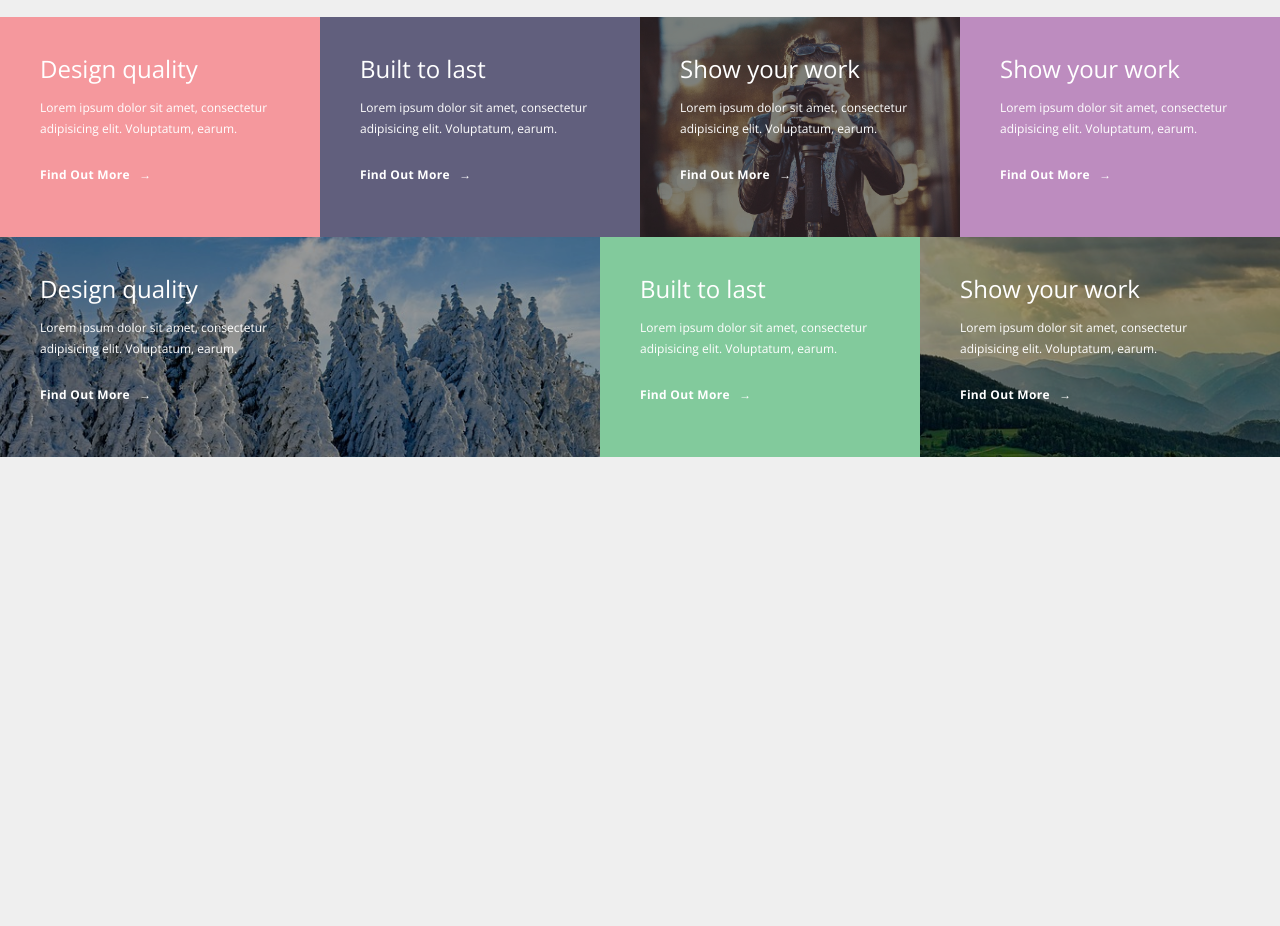
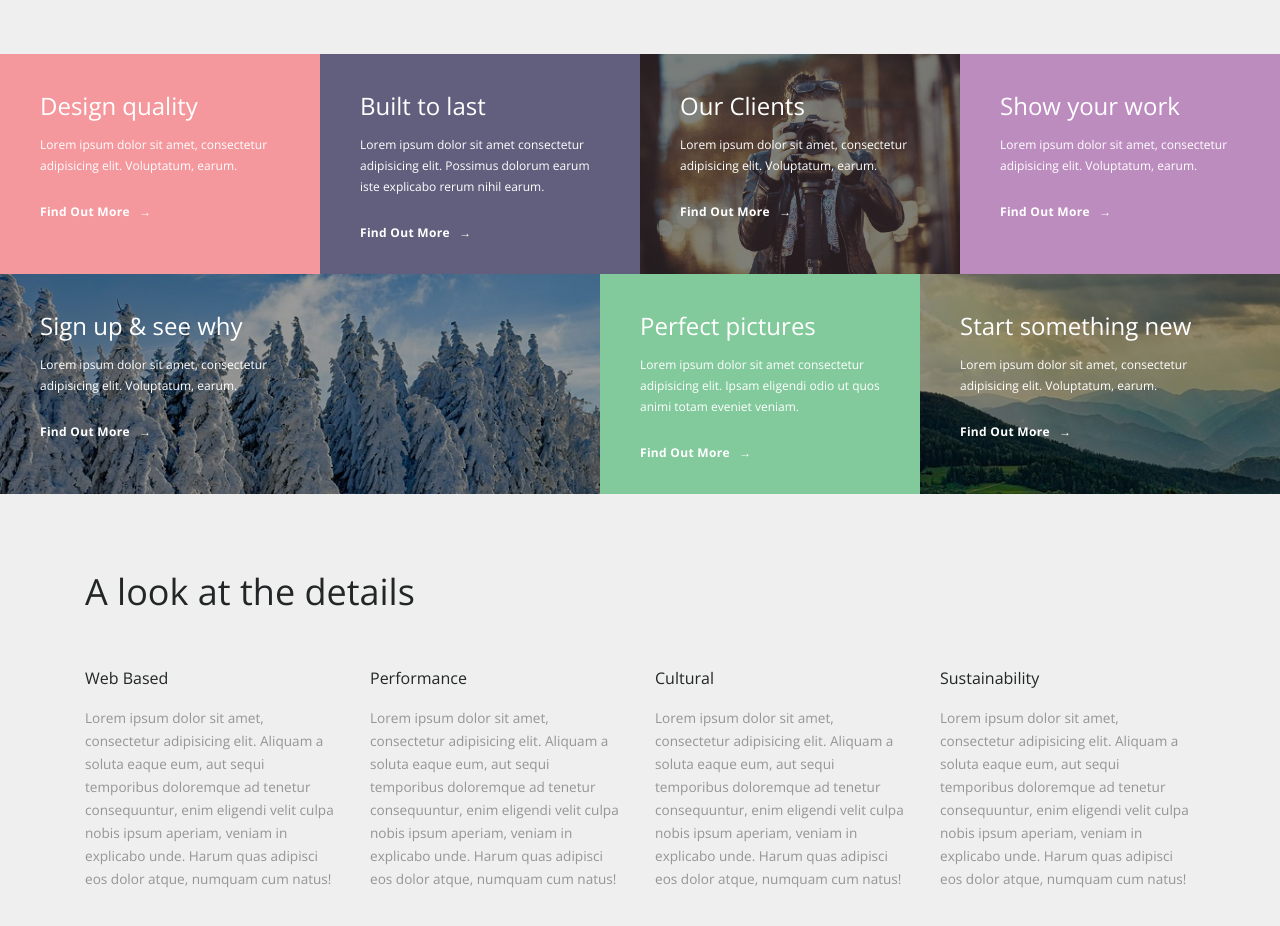
Before and after one commit to tayloraleach/take, a website: page app/index.html in a window 1280 px wide. Shown: the part 1260-2186 px from the top of the page. Drawn offline with nearby package versions, Linux system fonts and the light colour scheme; files that its build step writes are made by us from their sources.

Commit message:
added details section

```diff
--- a/app/index.html
+++ b/app/index.html
@@ -72,14 +72,14 @@
 
         <div class="square purple">
           <h3>Built to last</h3>
-          <p>Lorem ipsum dolor sit amet, consectetur adipisicing elit. Voluptatum, earum.</p>
+          <p>Lorem ipsum dolor sit amet consectetur adipisicing elit. Possimus dolorum earum iste explicabo rerum nihil earum.</p>
           <span>Find Out More
             <span>&rarr;</span>
           </span>
         </div>
 
         <div class="square custom-image1">
-          <h3>Show your work</h3>
+          <h3>Our Clients</h3>
           <p>Lorem ipsum dolor sit amet, consectetur adipisicing elit. Voluptatum, earum.</p>
           <span>Find Out More
             <span>&rarr;</span>
@@ -99,7 +99,7 @@
     <div class="container-fluid squares-container">
       <div class="squares-wrapper">
         <div class="square double-wide custom-image2">
-          <h3>Design quality</h3>
+          <h3>Sign up &amp; see why</h3>
           <p>Lorem ipsum dolor sit amet, consectetur adipisicing elit. Voluptatum, earum.</p>
           <span>Find Out More
             <span>&rarr;</span>
@@ -107,21 +107,47 @@
         </div>
 
         <div class="square green">
-          <h3>Built to last</h3>
+          <h3>Perfect pictures</h3>
+          <p>Lorem ipsum dolor sit amet consectetur adipisicing elit. Ipsam eligendi odio ut quos animi totam eveniet veniam.</p>
+          <span>Find Out More
+            <span>&rarr;</span>
+          </span>
+        </div>
+
+        <div class="square custom-image3 double-wide">
+          <h3>Start something new</h3>
           <p>Lorem ipsum dolor sit amet, consectetur adipisicing elit. Voluptatum, earum.</p>
           <span>Find Out More
             <span>&rarr;</span>
           </span>
         </div>
 
-        <div class="square custom-image3 double-wide">
-          <h3>Show your work</h3>
-          <p>Lorem ipsum dolor sit amet, consectetur adipisicing elit. Voluptatum, earum.</p>
-          <span>Find Out More
-            <span>&rarr;</span>
-          </span>
+      </div>
+    </div>
+
+    <div class="container details-section">
+      <div class="row">
+        <div class="col">
+          <h2>A look at the details</h2>
         </div>
-
+      </div>
+      <div class="row">
+        <div class="col-md-6 col-lg-3">
+          <h4>Web Based</h4>
+          <p>Lorem ipsum dolor sit amet, consectetur adipisicing elit. Aliquam a soluta eaque eum, aut sequi temporibus doloremque ad tenetur consequuntur, enim eligendi velit culpa nobis ipsum aperiam, veniam in explicabo unde. Harum quas adipisci eos dolor atque, numquam cum natus!</p>
+        </div>
+        <div class="col-md-6 col-lg-3">
+          <h4>Performance</h4>
+          <p>Lorem ipsum dolor sit amet, consectetur adipisicing elit. Aliquam a soluta eaque eum, aut sequi temporibus doloremque ad tenetur consequuntur, enim eligendi velit culpa nobis ipsum aperiam, veniam in explicabo unde. Harum quas adipisci eos dolor atque, numquam cum natus!</p>
+        </div>
+        <div class="col-md-6 col-lg-3">
+          <h4>Cultural</h4>
+          <p>Lorem ipsum dolor sit amet, consectetur adipisicing elit. Aliquam a soluta eaque eum, aut sequi temporibus doloremque ad tenetur consequuntur, enim eligendi velit culpa nobis ipsum aperiam, veniam in explicabo unde. Harum quas adipisci eos dolor atque, numquam cum natus!</p>
+        </div>
+        <div class="col-md-6 col-lg-3">
+          <h4>Sustainability</h4>
+          <p>Lorem ipsum dolor sit amet, consectetur adipisicing elit. Aliquam a soluta eaque eum, aut sequi temporibus doloremque ad tenetur consequuntur, enim eligendi velit culpa nobis ipsum aperiam, veniam in explicabo unde. Harum quas adipisci eos dolor atque, numquam cum natus!</p>
+        </div>
       </div>
     </div>
 
--- a/scss/global.scss
+++ b/scss/global.scss
@@ -19,7 +19,7 @@ h1, h2, h3, h4, h5, h6 {
 
 p {
   font-size: 0.85em;
-  line-height: 1.6em;
+  line-height: 1.7em;
   color: $primary_text;
   margin-bottom: 20px;
 }
--- a/scss/template/main.scss
+++ b/scss/template/main.scss
@@ -1,14 +1,15 @@
 main {
+  h2 {
+    font-size: 36px;
+    font-weight: 100;
+    margin-bottom: 20px;
+  }
+
   #below-hero-wrapper {
-    margin-top: 60px;
+    margin-top: 80px;
     margin-bottom: 40px;
     @include mobile_and_under() {
       margin-top: 30px;
-    }
-    h2 {
-      font-size: 36px;
-      font-weight: 100;
-      margin-bottom: 20px;
     }
   }
   .squares-container {
@@ -109,4 +110,15 @@ main {
       background-color: lightgrey;
     }
   }
+
+  .details-section {
+    margin-top: 80px;
+    h2 {
+      margin-bottom: 60px;
+    }
+    h4 {
+      color: $black;
+      margin-bottom: 20px;
+    }
+  }
 }
```
